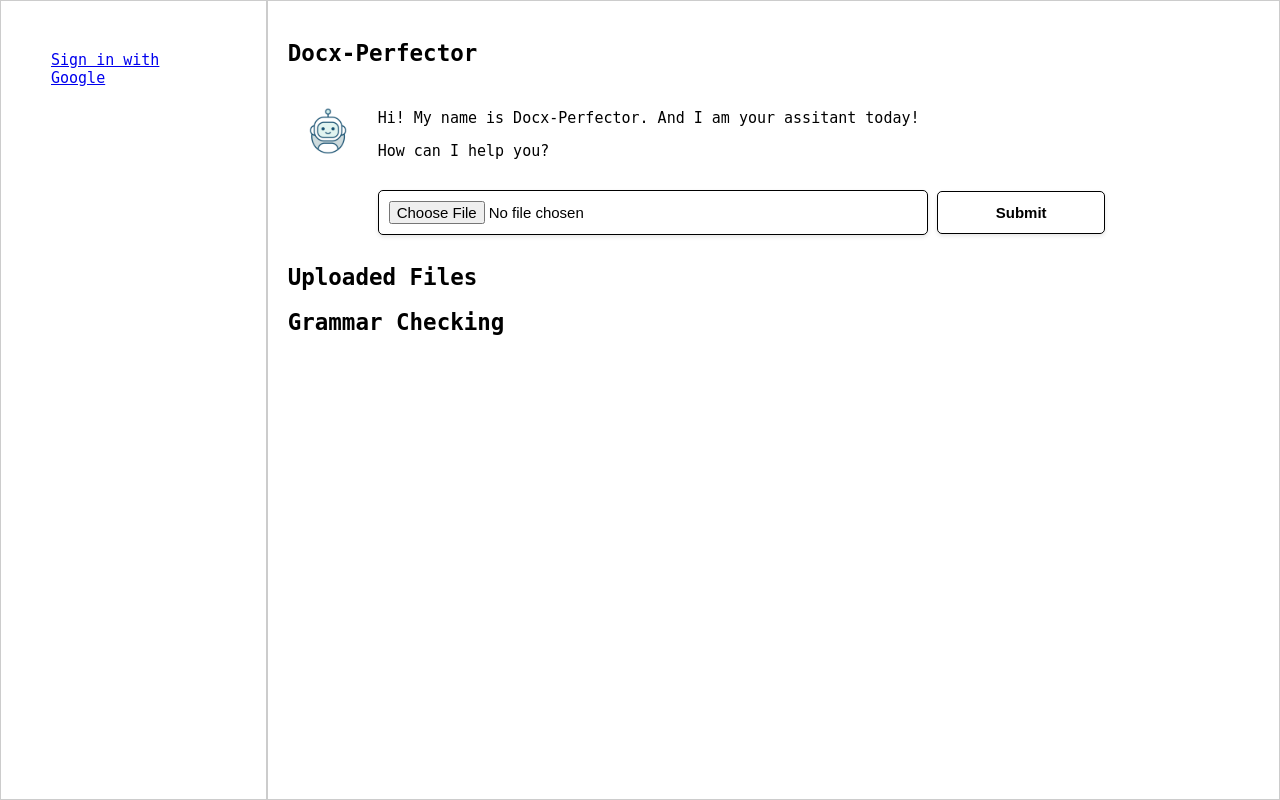
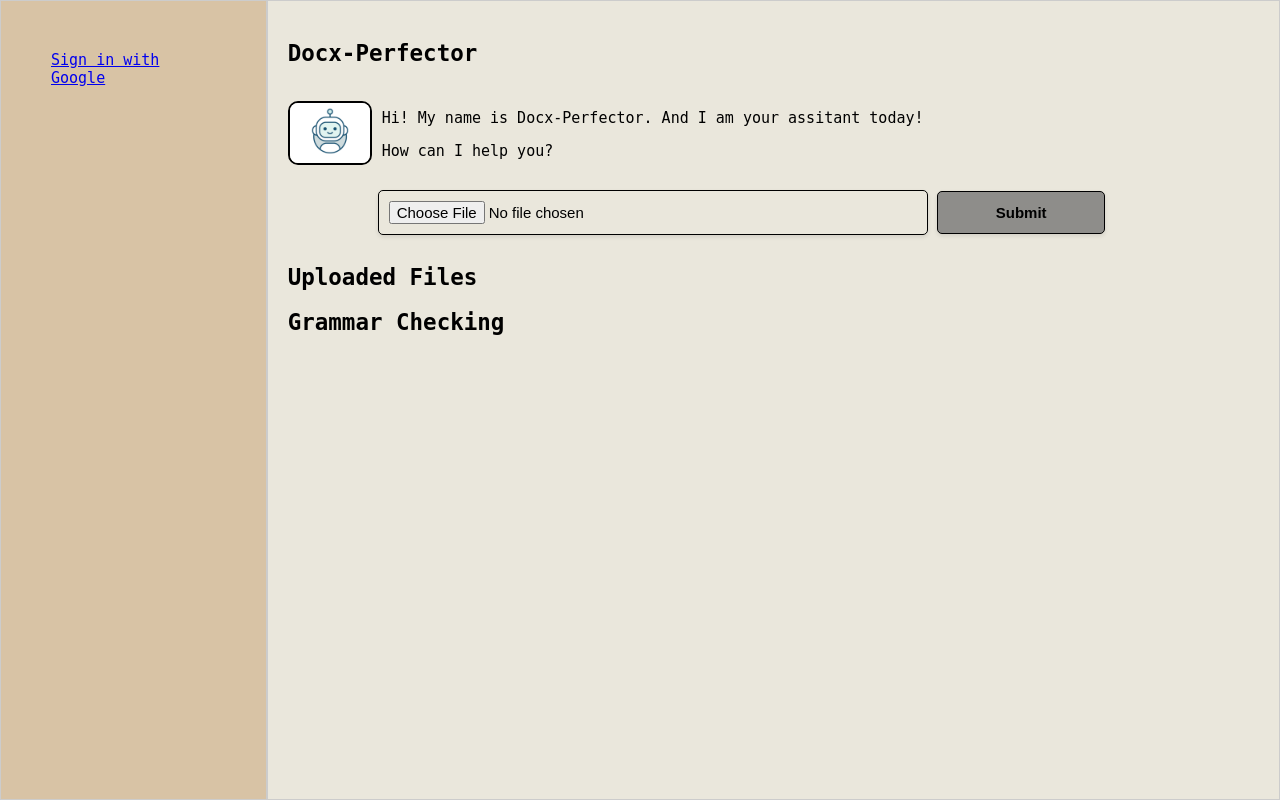
Before and after one commit to ThaiLe1220/doc_grammar, a Flask app: page / in a window 1280 px wide. Run offline with Flask 3, Linux system fonts and the light colour scheme; data that the repository does not hold is empty; some libraries are stand-ins or nearby versions.

Commit message:
add colors

```diff
--- a/my_flask_app/app.py
+++ b/my_flask_app/app.py
@@ -48,7 +48,7 @@ stripe.api_key = 'sk_test_51OVEkqDAl3fqs0z5tlfYXaUWj8cLjU8eMHhEp4xgxjdt5IbVxv4Mh
 
 app.config[
     "SQLALCHEMY_DATABASE_URI"
-] = "postgresql://jaeheon:0325@localhost/doc_grammar"
+] = "postgresql://andtr:andtr@localhost/doc_grammar"
 app.config["SQLALCHEMY_TRACK_MODIFICATIONS"] = False  # Suppress a warning
 app.config["SECRET_KEY"] = "eugene_secret"  # Flash messages
 
--- a/my_flask_app/static/css/landing-page-styles.css
+++ b/my_flask_app/static/css/landing-page-styles.css
@@ -4,6 +4,7 @@ body {
     padding: 0;
     font-size: 15px;
     font-family: monospace;
+    background-color: #eae7dc;
 }
 
 .top-bar {
@@ -80,7 +81,7 @@ body {
 }
 
 .chatbot-img {
-    background-color: violet;
+    background-image: linear-gradient(to right, #e98074, #e85a4f);
     border-radius: 5px;
     height: 300px;
     width: 100%;
@@ -111,7 +112,7 @@ body {
     font-size: 15px;
     border: 1px solid black;
     border-radius: 5px;
-    background-color: white;
+    background-color: #8e8d8a;
     outline: none;
     box-shadow: 0 2px 4px rgba(0, 0, 0, 0.1);
     cursor: pointer;
--- a/my_flask_app/static/css/style.css
+++ b/my_flask_app/static/css/style.css
@@ -24,6 +24,7 @@ body, html {
   padding: 50px;
   box-sizing: border-box;
   border: 1px solid #ccc;
+  background-color: #d8c3a5;
 }
 
 .column2 {
@@ -31,6 +32,7 @@ body, html {
   padding: 20px;
   box-sizing: border-box;
   border: 1px solid #ccc;
+  background-color: #eae7dc;
 }
 
 /* .container {
@@ -103,6 +105,8 @@ body, html {
 .bot img, .bot-response img {
   width: 80px;
   height: 60px;
+  border: 2px solid black;
+  border-radius: 10px;
 }
 
 .bot-intro, .bot-response .bot-intro {
@@ -128,10 +132,6 @@ body, html {
 
 }
 
-.search-bar input[type=file]:hover {
-  background-color: #ccc;
-}
-
 .search-bar button {
   width: 19%; /* Adjust the width as needed */
   margin-bottom: 10px; /* Same margin as the input elements */
@@ -142,7 +142,7 @@ body, html {
   outline: none;
   box-shadow: 0 2px 4px rgba(0, 0, 0, 0.1);
   cursor: pointer;
-  background-color: white; /* Add your preferred background color */
+  background-color: #8e8d8a; /* Add your preferred background color */
   font-weight: bolder;
   color: black; /* Add your preferred text color */
 }
```
Also changed, not shown: my_flask_app/static/css/billing-plan-styles.css (+5 -11 lines).
